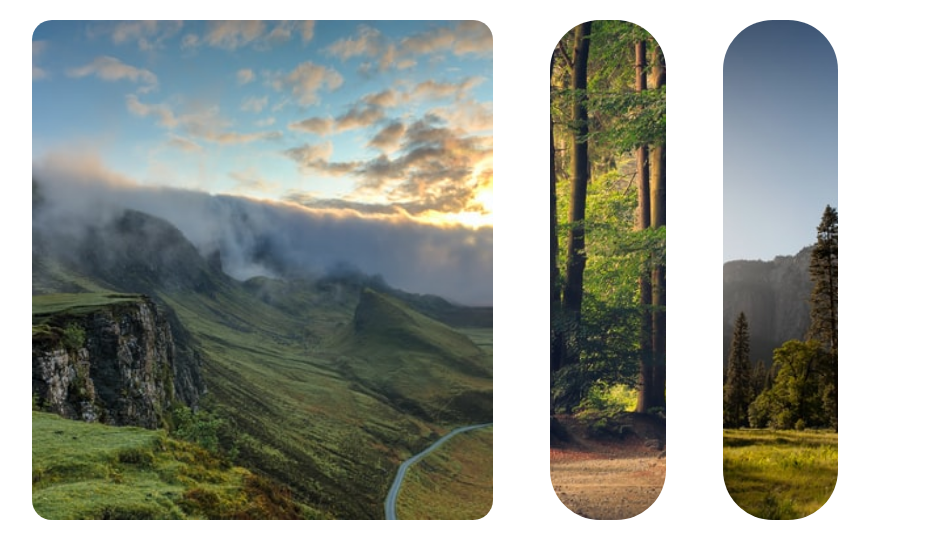
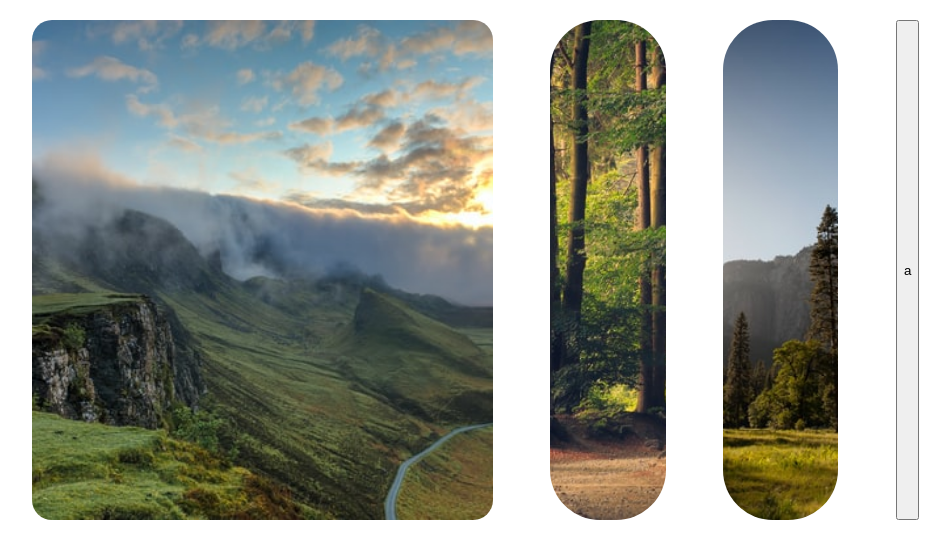
Before and after one commit to vomkaraxioned/modal, a plain HTML site: page index.html in a window 1280 px wide. Shown: the whole page, without its empty margins (32-982 px from the left). Drawn offline with Linux system fonts and the light colour scheme.

Commit message:
css added

```diff
--- a/index.html
+++ b/index.html
@@ -40,6 +40,7 @@
             <img src="assets/images/3.jpg" alt="nature">
           </figure>
         </li>
+        <button class="add">a</button>
       </ul>
     </main>
     <!--main section end-->
```
Also changed, not shown: assets/js/script.js (line endings or trailing spaces).
